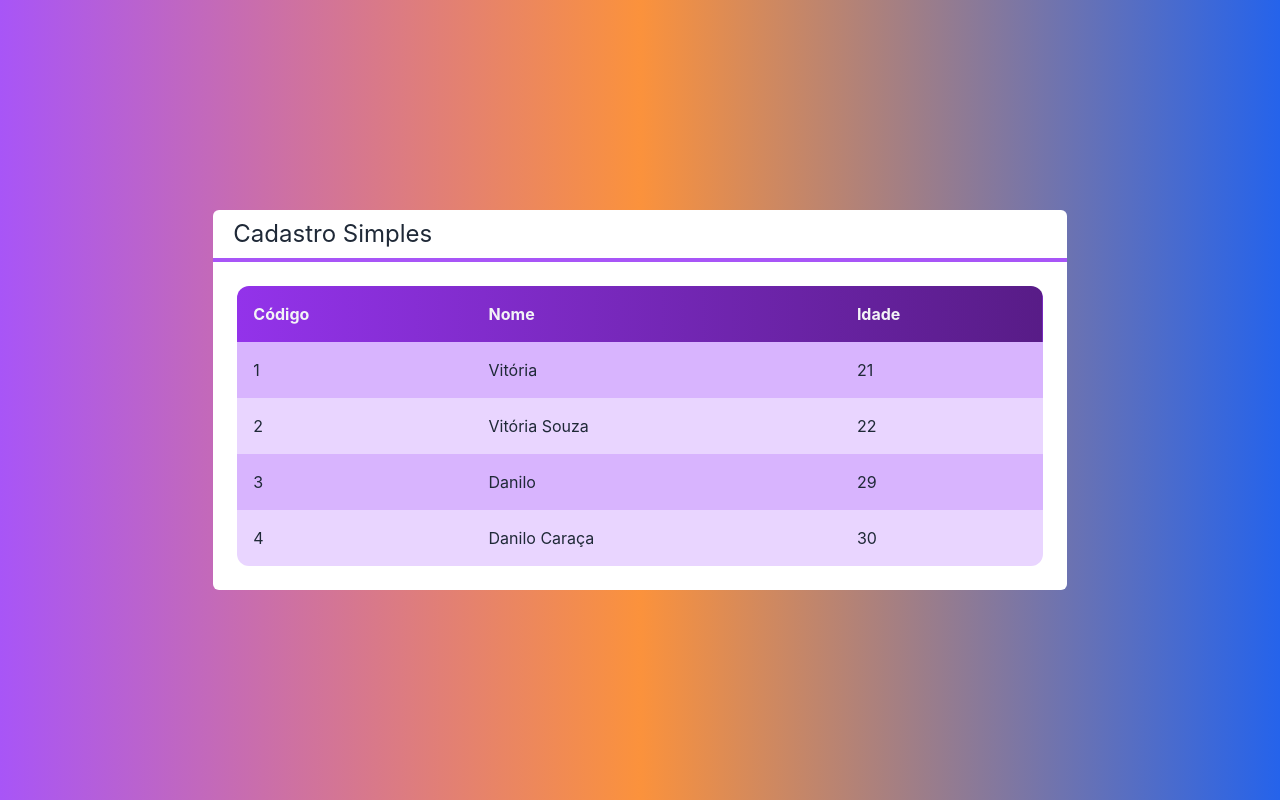
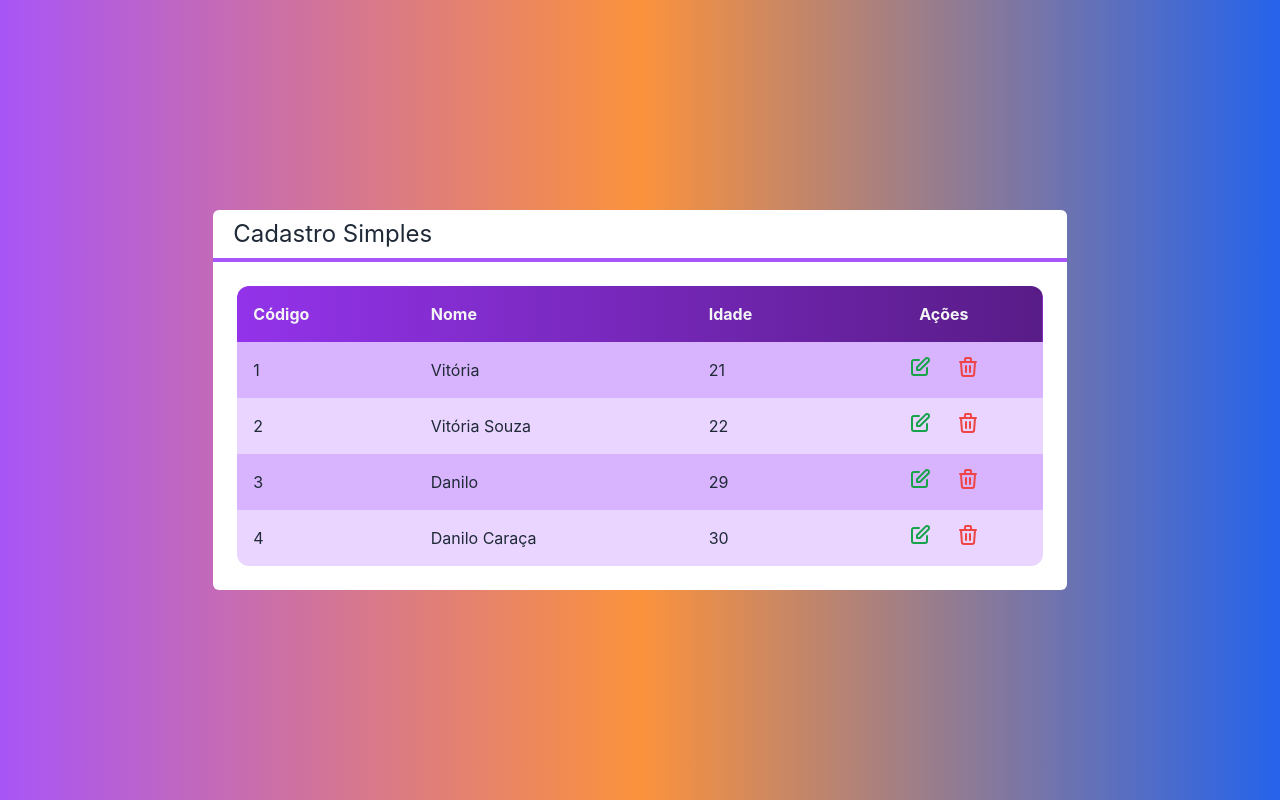
Before and after one commit to SouzaVitoria/Basic-Next.js, a Next.js app in the folder next-crud/: page / in a window 1280 px wide. Built offline with nearby package versions, Linux system fonts and the light colour scheme.

Commit message:
added delete and edit buttons

```diff
--- /dev/null
+++ b/next-crud/src/components/Icons.tsx
@@ -0,0 +1,33 @@
+export const editionIcon = (
+  <svg
+    xmlns="http://www.w3.org/2000/svg"
+    className="h-6 w-6"
+    fill="none"
+    viewBox="0 0 24 24"
+    stroke="currentColor"
+  >
+    <path
+      strokeLinecap="round"
+      strokeLinejoin="round"
+      strokeWidth={2}
+      d="M11 5H6a2 2 0 00-2 2v11a2 2 0 002 2h11a2 2 0 002-2v-5m-1.414-9.414a2 2 0 112.828 2.828L11.828 15H9v-2.828l8.586-8.586z"
+    />
+  </svg>
+);
+
+export const trashIcon = (
+  <svg
+    xmlns="http://www.w3.org/2000/svg"
+    className="h-6 w-6"
+    fill="none"
+    viewBox="0 0 24 24"
+    stroke="currentColor"
+  >
+    <path
+      strokeLinecap="round"
+      strokeLinejoin="round"
+      strokeWidth={2}
+      d="M19 7l-.867 12.142A2 2 0 0116.138 21H7.862a2 2 0 01-1.995-1.858L5 7m5 4v6m4-6v6m1-10V4a1 1 0 00-1-1h-4a1 1 0 00-1 1v3M4 7h16"
+    />
+  </svg>
+);
--- a/next-crud/src/components/Table.tsx
+++ b/next-crud/src/components/Table.tsx
@@ -1,16 +1,22 @@
 import Client from "../core/Client";
+import { editionIcon, trashIcon } from "./Icons";
 
 interface TableProps {
   clients: Client[];
+  selectClient?: (client: Client) => void;
+  deleteClient?: (client: Client) => void;
 }
 
 export default function Table(props: TableProps) {
+  const showActions = props.selectClient || props.deleteClient;
+
   function renderHeader() {
     return (
       <tr>
         <th className="text-left p-4">Código</th>
         <th className="text-left p-4">Nome</th>
         <th className="text-left p-4">Idade</th>
+        {showActions && <th className="p-4">Ações</th>}
       </tr>
     );
   }
@@ -25,9 +31,34 @@
           <td className="text-left p-4">{client.id}</td>
           <td className="text-left p-4">{client.name}</td>
           <td className="text-left p-4">{client.age}</td>
+          {showActions && renderActions(client)}
         </tr>
       );
     });
+  }
+
+  function renderActions(client: Client) {
+    return (
+      <td className="flex justify-center items-center">
+        {props.selectClient && (
+          <button
+            className="flex justify-center items-center text-green-600 p-2 m-1 rounded-full hover:bg-purple-50"
+            onClick={() => props.selectClient?.(client)}
+          >
+            {editionIcon}
+          </button>
+        )}
+
+        {props.deleteClient && (
+          <button
+            className="flex justify-center items-center text-red-500 p-2 m-1 rounded-full hover:bg-purple-50"
+            onClick={() => props.deleteClient?.(client)}
+          >
+            {trashIcon}
+          </button>
+        )}
+      </td>
+    );
   }
 
   return (
--- a/next-crud/src/pages/index.tsx
+++ b/next-crud/src/pages/index.tsx
@@ -10,10 +10,21 @@
     new Client("Danilo Caraça", 30, "4"),
   ];
 
+  function selectClient(client: Client) {
+    console.log("selected", client);
+  }
+  function deleteClient(client: Client) {
+    console.log("deleted", client);
+  }
+
   return (
     <div className="flex h-screen justify-center items-center bg-gradient-to-r from-purple-500 via-orange-400 to-blue-600 ">
       <Layout title="Cadastro Simples">
-        <Table clients={clients} />
+        <Table
+          clients={clients}
+          selectClient={selectClient}
+          deleteClient={deleteClient}
+        />
       </Layout>
     </div>
   );
```
